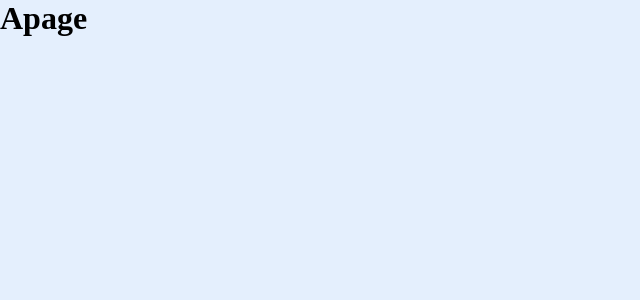
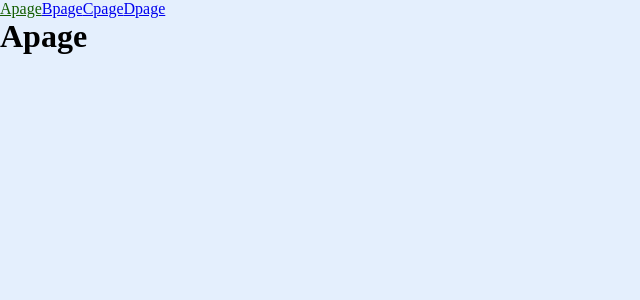
Before and after one commit to tanmoy108/React.js-Files, a React (Create React App) app: page / in a window 1280 px wide. Shown: the top 300 px of the page, without its empty margins (0-640 px from the left). Built offline with nearby package versions, Linux system fonts and the light colour scheme.

Commit message:
12/4/2022 4:44pm

```diff
--- a/src/App.js
+++ b/src/App.js
@@ -4,6 +4,7 @@ import { Routes, Route } from "react-router-dom";
 import Apage from "./Apage";
 import Bpage from "./Bpage";
 import Errors from "./Errors";
+import Menu from "./Menu";
 
 const App = () => {
   const Cpage = () => {
@@ -11,7 +12,9 @@ const App = () => {
   };
   return (
     <>
+      <Menu />
       <Routes>
+        {/* <Route path="/" element={<Menu/>} /> */}
         <Route path="/" element={<Apage />} />
         <Route path="/bpage" element={<Bpage />} />
         <Route path="/bpage/cpage" element={<Cpage />} />
--- /dev/null
+++ b/src/Menu.jsx
@@ -0,0 +1,35 @@
+import React from "react";
+import { NavLink } from "react-router-dom";
+
+const Menu = () => {
+  return (
+    <>
+      <NavLink
+        className={({ isActive }) => (isActive ? "active-style" : "none")}
+        to="/"
+      >
+        Apage
+      </NavLink>
+      <NavLink
+        className={({ isActive }) => (isActive ? "active-style" : "none")}
+        to="/bpage"
+      >
+        Bpage
+      </NavLink>
+      <NavLink
+        className={({ isActive }) => (isActive ? "active-style" : "none")}
+        to="/bpage/cpage"
+      >
+        Cpage
+      </NavLink>
+      <NavLink
+        className={({ isActive }) => (isActive ? "active-style" : "none")}
+        to="/dpage"
+      >
+        Dpage
+      </NavLink>
+    </>
+  );
+};
+
+export default Menu;
--- a/src/index.css
+++ b/src/index.css
@@ -7,3 +7,8 @@ body
 {
   background-color: rgb(228, 239, 253);
 }
+.active-style
+{
+  color:rgb(19, 93, 0) !important;
+  text-transform: capitalize !important;
+}
```
